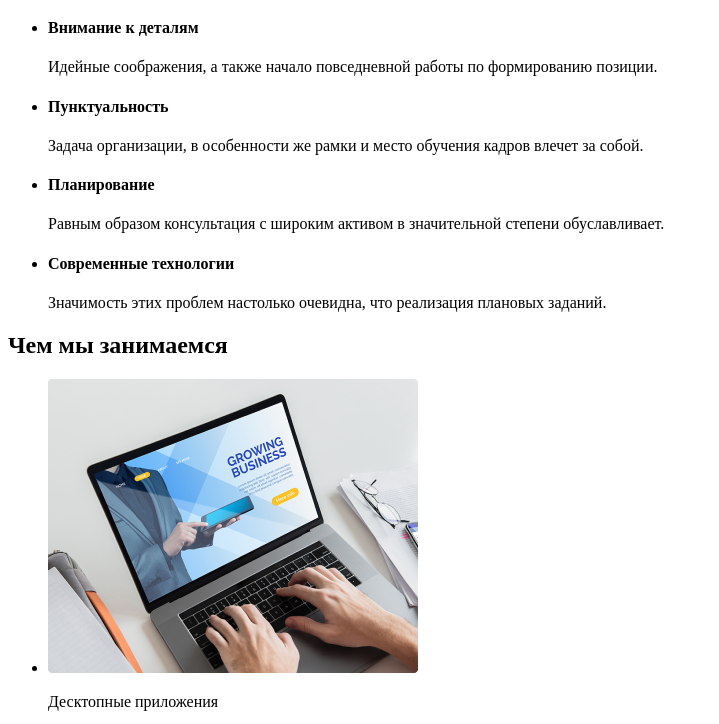
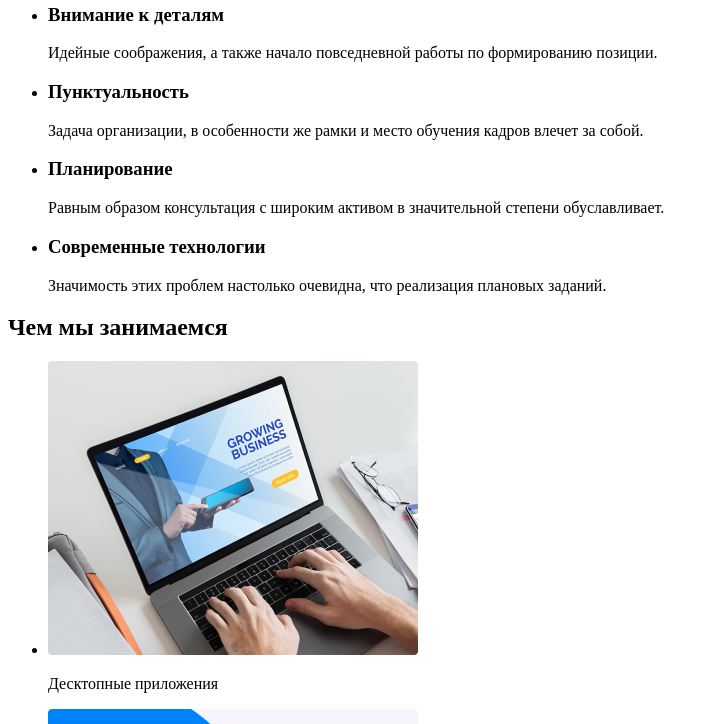
Before and after one commit to IhorShliakhta/goit-markup-hw-01, a plain HTML site: page index.html in a window 1280 px wide. Shown: the part 248-972 px from the top of the page, without its empty margins (0-719 px from the left). Drawn offline with Linux system fonts and the light colour scheme.

Commit message:
change mistake

```diff
--- a/index.html
+++ b/index.html
@@ -18,50 +18,48 @@
     <address>
       <ul>
         <li>
-          <a href="" aria-label="mail"></a>
           <a href="mailto:info@devstudio.com">info@devstudio.com</a>
         </li>
         <li>
-          <a href="" aria-label="phone"></a>
           <a href="tel:+380961111111">+38 096 111 11 11</a>
         </li>
       </ul>
     </address>
   </header>
   <main>
-    <div class="header">
+    <section class="header">
       <h1>Эффективные решения для вашего бизнеса</h1>
       <a href="#">Заказать услугу</a>
-    </div>
-    <div class="qualities">
+    </section>
+    <section class="qualities">
       <ul>
         <li>
           <a href="" aria-label="satelit"></a>
-          <h4>Внимание к деталям</h4>
+          <h3>Внимание к деталям</h3>
           <p>Идейные соображения,
             а также начало повседневной работы по формированию позиции.</p>
         </li>
         <li>
           <a href="" aria-label="clock"></a>
-          <h4>Пунктуальность</h4>
+          <h3>Пунктуальность</h3>
           <p>Задача организации,
             в особенности же рамки и место обучения кадров влечет за собой.</p>
         </li>
         <li>
           <a href="" aria-label="laptop"></a>
-          <h4>Планирование</h4>
+          <h3>Планирование</h3>
           <p>Равным образом консультация
             с широким активом в значительной степени обуславливает.</p>
         </li>
         <li>
           <a href="" aria-label="cosmoman"></a>
-          <h4>Современные технологии</h4>
+          <h3>Современные технологии</h3>
           <p>Значимость этих проблем настолько очевидна,
             что реализация плановых заданий.</p>
         </li>
       </ul>
-    </div>
-    <div class="what-we-do">
+    </section>
+    <section class="what-we-do">
       <h2>Чем мы занимаемся</h2>
       <ul>
         <li>
@@ -74,8 +72,8 @@
           <img src="img/webdesig.png" alt="Дизайнерские решения" width="370" height="294">
           <p>Дизайнерские решения</p></li>
       </ul>
-    </div>
-      <div class="our-team">
+    </section>
+      <section class="our-team">
         <h2>Наша команда</h2>
         <ul>
           <li>
@@ -123,8 +121,8 @@
             </ul>
           </li>
         </ul>
-      </div>
-      <div class="our-clients">
+      </section>
+      <section class="our-clients">
         <h2>Постоянные клиенты</h2>
         <ul>
           <li><a href="" aria-label="company1"></a></li>
@@ -134,7 +132,7 @@
           <li><a href="" aria-label="company5"></a></li>
           <li><a href="" aria-label="company6"></a></li>
         </ul>
-      </div>
+      </section>
   </main>
   <footer>
     <a href="/">Web Studio</a>
@@ -158,7 +156,7 @@
       <h3>Подпишитесь на рассылку</h3>
       <form action="#">
         <input type="text" size="30" name="E-mail" value="E-mail">
-      <input type="submit" value="Подпишитесь на рассылку">
+        <input type="submit" value="Подпишитесь на рассылку">
       </form>
     </div>
     <div>2020 | Developed by GoIT Students </div>
```
